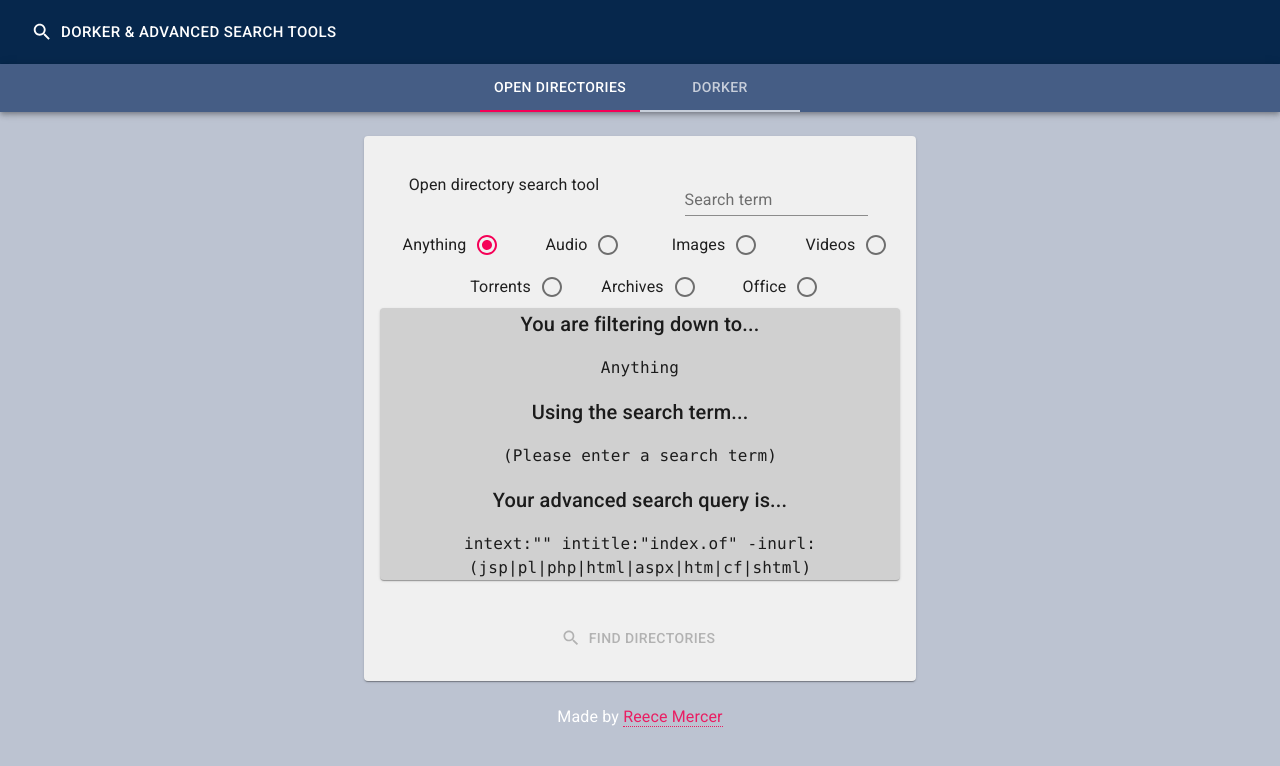
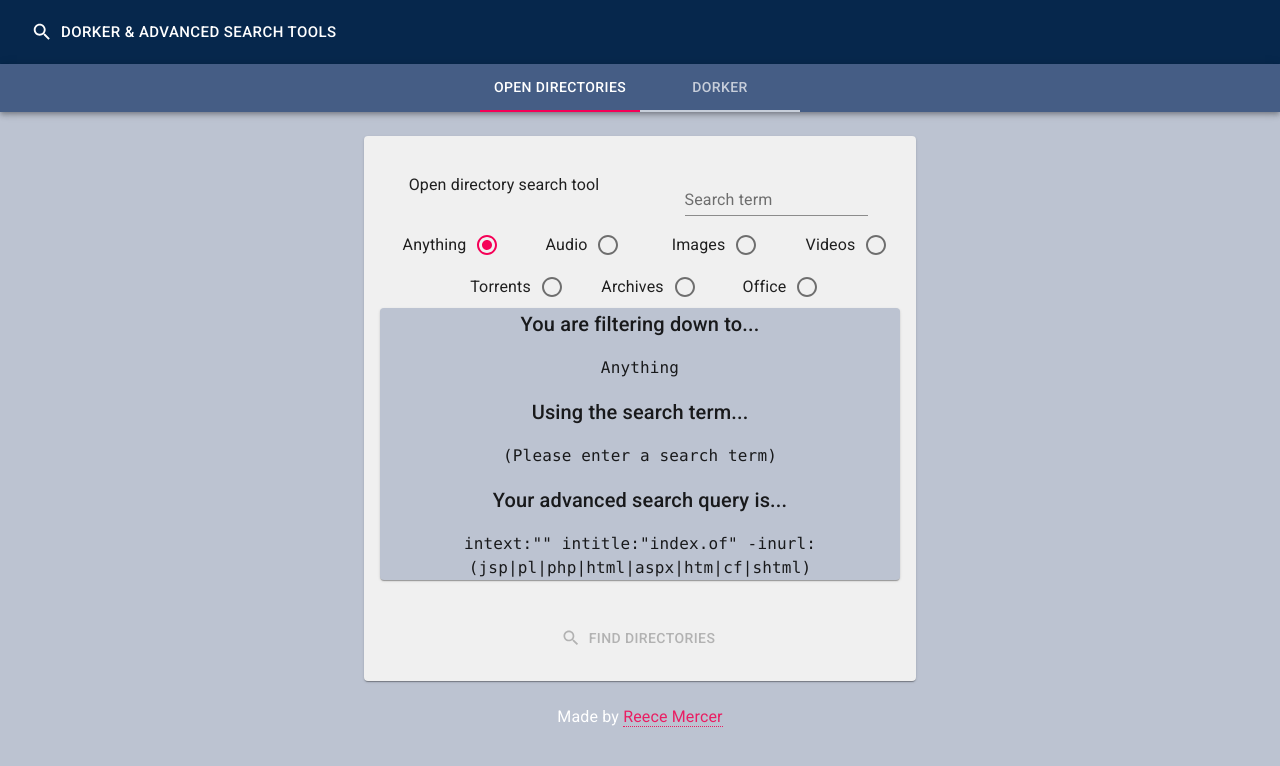
Before and after one commit to Reeceeboii/open-directory-search-tool, a React (Create React App) app: page / in a window 1280 px wide. Shown: the top 766 px of the page. Built offline with nearby package versions, Linux system fonts and the light colour scheme.

Commit message:
Minor styling and colour changes

```diff
--- a/src/App.css
+++ b/src/App.css
@@ -10,11 +10,9 @@
   border-bottom-color: transparent;
   border-bottom: dotted 1px;
   transition: border-bottom-color .2s;
-  transition: transform .2s;
 }
 
 .text-link:hover {
-  transform: scale(1.25);
   border-bottom-color: transparent;
 }
 
--- a/src/components/OpenDirectory.js
+++ b/src/components/OpenDirectory.js
@@ -1,5 +1,4 @@
 import React from 'react'
-
 import TextField from '@material-ui/core/TextField';
 import Card from '@material-ui/core/Card';
 import Paper from '@material-ui/core/Paper';
@@ -13,13 +12,10 @@ import Button from '@material-ui/core/Button';
 import Radio from '@material-ui/core/Radio';
 import RadioGroup from '@material-ui/core/RadioGroup';
 import Search from '@material-ui/icons/Search';
-
-const StyledCard = styled(Card)({
-	background: '#F0F0F0'
-});
+import StyledCard from '../components/StyledCard';
 
 const StyledPaper = styled(Paper)({
-  background: '#D0D0D0'
+  background: '#BCC3D1'
 });
 
 const fileFilters = {
--- /dev/null
+++ b/src/components/StyledCard.js
@@ -0,0 +1,8 @@
+import { styled } from '@material-ui/core/styles';
+import Card from '@material-ui/core/Card';
+
+const StyledCard = styled(Card)({
+	background: '#F0F0F0'
+});
+
+export default StyledCard;
```
